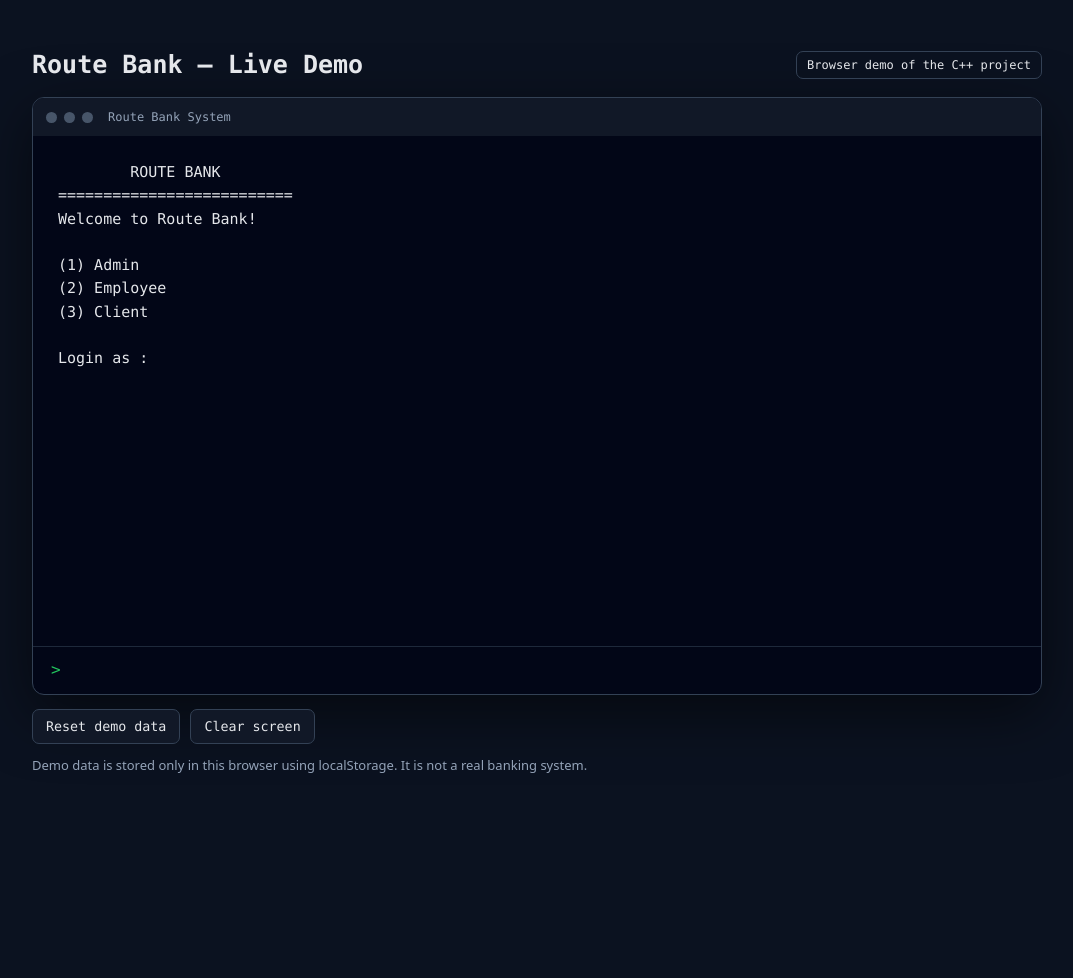
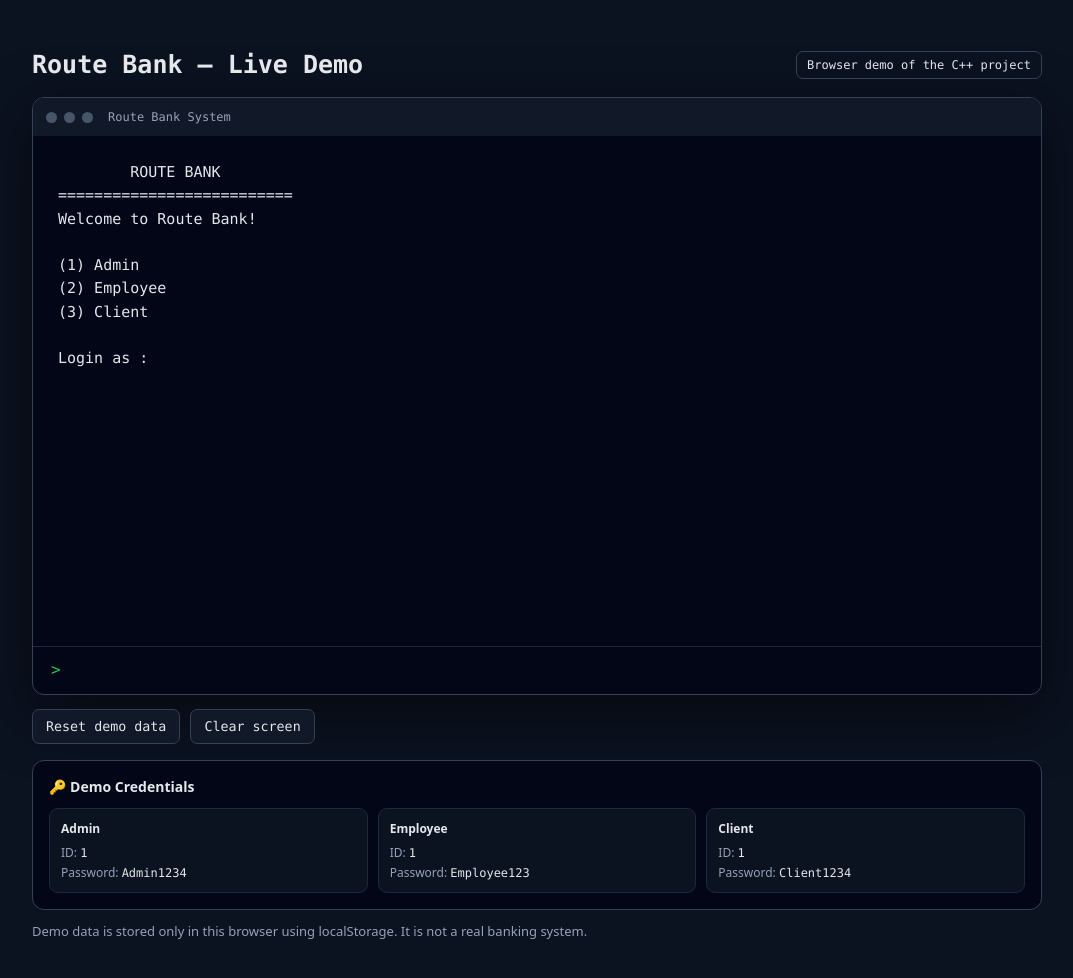
Before and after one commit to MostafaMadian/Route_Bank_System_Project, a plain HTML site: page index.html in a window 1280 px wide. Shown: the whole page, without its empty margins (103-1176 px from the left). Before the commit the page ends 824 px from the top, so only its background shows below. Drawn offline with Linux system fonts and the light colour scheme.

Commit message:
Add favicon and demo credentials

```diff
--- a/index.html
+++ b/index.html
@@ -1,6 +1,7 @@
 <!doctype html>
 <html lang="en">
 <head>
+<link rel="icon" type="image/png" href="route-favicon.png">
 <meta charset="utf-8">
 <meta name="viewport" content="width=device-width,initial-scale=1">
 <title>Route Bank — C++ Project Live Demo</title>
@@ -13,7 +14,8 @@ h1{margin:0;font-size:25px}.badge{padding:6px 10px;border:1px solid #334155;bord
 .output{min-height:510px;max-height:64vh;overflow:auto;padding:25px;white-space:pre-wrap;line-height:1.55;font-size:15px}
 .inputrow{display:flex;border-top:1px solid #1e293b;padding:13px 18px}.prompt{color:#22c55e;margin-right:9px}.inputrow input{flex:1;background:transparent;border:0;outline:0;color:#f8fafc;font:inherit}
 .actions{display:flex;gap:10px;margin-top:14px}.btn{cursor:pointer;border:1px solid #334155;background:#111827;color:#e5e7eb;border-radius:7px;padding:9px 13px;font-family:inherit}.btn:hover{background:#1e293b}
-.hint{color:#94a3b8;font:13px system-ui,sans-serif;margin-top:12px}.error{color:#fca5a5}.ok{color:#86efac}.muted{color:#94a3b8}
+.hint{color:#94a3b8;font:13px system-ui,sans-serif;margin-top:12px}
+.credentials{margin-top:16px;background:#020617;border:1px solid #334155;border-radius:12px;padding:16px}.credentials-title{font:600 14px system-ui,sans-serif;margin-bottom:12px;color:#e5e7eb}.credentials-grid{display:grid;grid-template-columns:repeat(3,1fr);gap:10px}.credentials-grid>div{background:#0b1220;border:1px solid #1e293b;border-radius:9px;padding:11px;font:12px system-ui,sans-serif}.credentials-grid strong{display:block;margin-bottom:7px}.credentials-grid span{display:block;color:#94a3b8;margin-top:3px}.credentials-grid code{color:#e5e7eb;font-family:Consolas,Monaco,monospace}.error{color:#fca5a5}.ok{color:#86efac}.muted{color:#94a3b8}
 </style>
 </head>
 <body>
@@ -25,6 +27,16 @@ h1{margin:0;font-size:25px}.badge{padding:6px 10px;border:1px solid #334155;bord
     <form id="form" class="inputrow"><span class="prompt">&gt;</span><input id="input" autocomplete="off" autofocus aria-label="Terminal input"></form>
   </div>
   <div class="actions"><button class="btn" id="reset">Reset demo data</button><button class="btn" id="clear">Clear screen</button></div>
+
+  <div class="credentials">
+    <div class="credentials-title">🔑 Demo Credentials</div>
+    <div class="credentials-grid">
+      <div><strong>Admin</strong><span>ID: <code>1</code></span><span>Password: <code>Admin1234</code></span></div>
+      <div><strong>Employee</strong><span>ID: <code>1</code></span><span>Password: <code>Employee123</code></span></div>
+      <div><strong>Client</strong><span>ID: <code>1</code></span><span>Password: <code>Client1234</code></span></div>
+    </div>
+  </div>
+
   <div class="hint">Demo data is stored only in this browser using localStorage. It is not a real banking system.</div>
 </div>
 <script>
```
